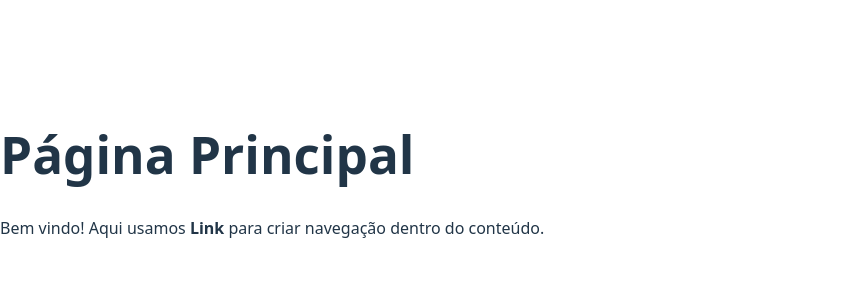
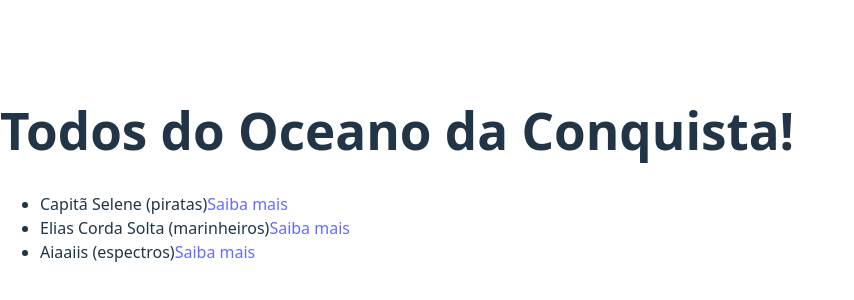
Before and after one commit to VitorDiasBode/grimorio-dev, a React (Vite) app in the folder react-router/nav-oceano-da-conquista/: page / in a window 1280 px wide. Shown: the part 226-526 px from the top of the page, without its empty margins (0-854 px from the left). Built offline with nearby package versions, Linux system fonts and the light colour scheme.

Commit message:
feat: implementa lista de personagems e mostra na página principal

```diff
--- /dev/null
+++ b/react-router/nav-oceano-da-conquista/src/data.js
@@ -0,0 +1,5 @@
+export const personagens = [
+  { id: 1, nome: "Capitã Selene", categoria: "piratas", citacao: "Foi quando meu pai me disse, 'filha você é a ovelha negra da família agora é hora de você assumir e sumir" },
+  { id: 2, nome: "Elias Corda Solta", categoria: "marinheiros", citacao: "Então Sorte, me ilumine pois preciso crescer." },
+  { id: 3, nome: "Aiaaiis", categoria: "espectros", citacao: "Uma aproximadora para a capacidade de conhecer o mundo." }
+];
--- a/react-router/nav-oceano-da-conquista/src/pages/Home.jsx
+++ b/react-router/nav-oceano-da-conquista/src/pages/Home.jsx
@@ -1,10 +1,19 @@
 import React from "react";
+import { personagens } from "../data";
+import { Link } from "react-router";
 
 function Home() {
     return (
         <main>
-            <h1>Página Principal</h1>
-            <p>Bem vindo! Aqui usamos <b>Link</b> para criar navegação dentro do conteúdo.</p>
+            <h1>Todos do Oceano da Conquista!</h1>
+            <ul>
+                {personagens.map( (personagem) => (
+                    <li key={personagem.id}>
+                        {personagem.nome} ({personagem.categoria})
+                        <Link to={`/personagem/${personagem.id}`}>Saiba mais</Link>
+                    </li>
+                ))}
+            </ul>
         </main>
     )
 }
```
